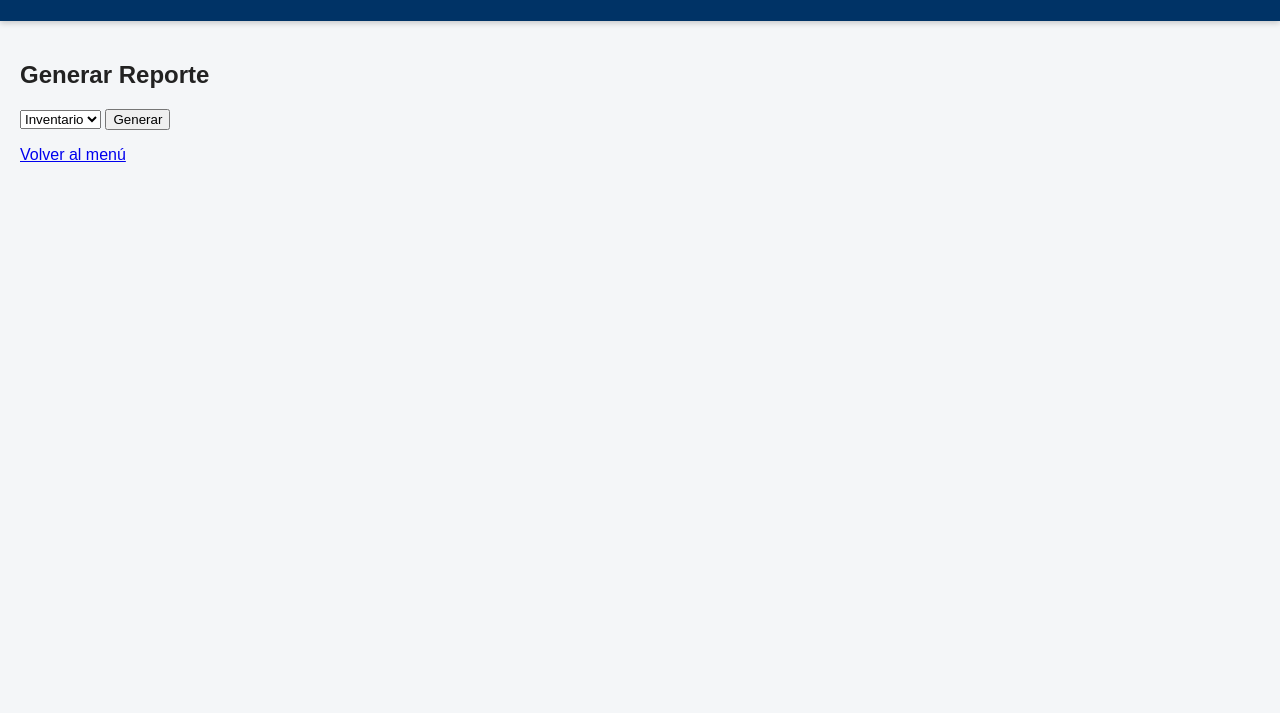
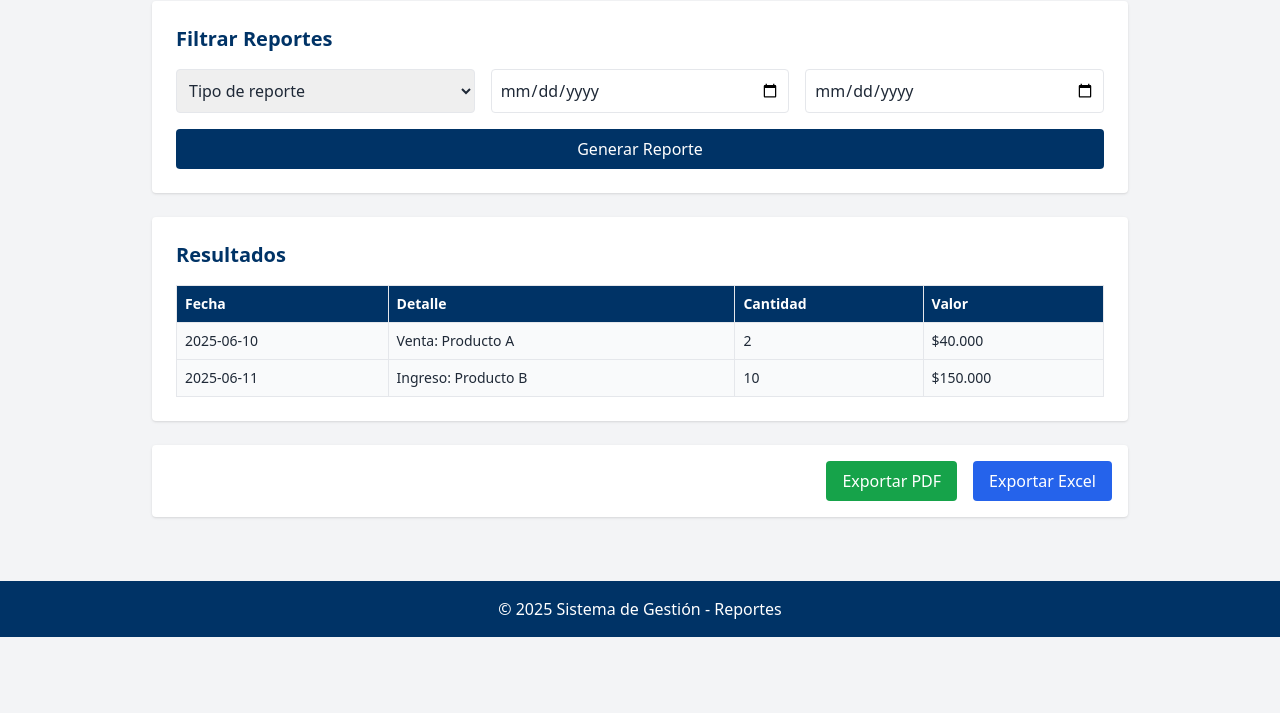
Before and after one commit to burggos/web_project_package, a plain HTML site: page frontend/reportes.html in a window 1280 px wide. Shown: the part 87-800 px from the top of the page. Drawn offline with nearby package versions, Linux system fonts and the light colour scheme.

Commit message:
Update reportes.html

```diff
--- a/frontend/reportes.html
+++ b/frontend/reportes.html
@@ -1,33 +1,80 @@
-<!doctype html>
+<!DOCTYPE html>
 <html lang="es">
 <head>
-  <meta charset="utf-8">
-  <meta name="viewport" content="width=device-width, initial-scale=1">
-  <title>Reportes</title>
-  <link rel="stylesheet" href="styles.css">
+  <meta charset="UTF-8" />
+  <meta name="viewport" content="width=device-width, initial-scale=1.0"/>
+  <title>Módulo de Reportes</title>
+  <script src="https://cdn.tailwindcss.com"></script>
 </head>
-<body>
-<header>
-  <h1>Reportes</h1>
-</header>
+<body class="bg-gray-100 text-gray-800 min-h-screen">
 
-<main>
-  <section>
-    <h2>Generar Reporte</h2>
-    <select id="tipoReporte">
-      <option value="inventario">Inventario</option>
-      <option value="ventas">Ventas</option>
-    </select>
-    <button id="btnGenerar">Generar</button>
-  </section>
+  <!-- Encabezado -->
+  <header class="bg-[#003366] text-white p-4">
+    <h1 class="text-2xl font-bold">Sistema de Gestión - Módulo de Reportes</h1>
+  </header>
 
-  <section id="resultadoReporte">
-    <!-- Aquí se cargará automáticamente el reporte -->
-  </section>
+  <!-- Contenido principal -->
+  <main class="p-6 max-w-5xl mx-auto">
 
-  <p><a href="index.html">Volver al menú</a></p>
-</main>
+    <!-- Filtros -->
+    <section class="bg-white p-6 rounded shadow mb-6">
+      <h2 class="text-xl font-semibold text-[#003366] mb-4">Filtrar Reportes</h2>
+      <form class="grid grid-cols-1 md:grid-cols-3 gap-4">
+        <select class="border p-2 rounded w-full">
+          <option>Tipo de reporte</option>
+          <option>Ventas</option>
+          <option>Inventario</option>
+          <option>Clientes</option>
+        </select>
+        <input type="date" class="border p-2 rounded w-full" placeholder="Fecha desde">
+        <input type="date" class="border p-2 rounded w-full" placeholder="Fecha hasta">
+        <button type="button" class="md:col-span-3 bg-[#003366] text-white py-2 rounded hover:bg-blue-800">Generar Reporte</button>
+      </form>
+    </section>
 
-<script src="js/reportes.js"></script>
+    <!-- Resultados -->
+    <section class="bg-white p-6 rounded shadow mb-6">
+      <h2 class="text-xl font-semibold text-[#003366] mb-4">Resultados</h2>
+      <div class="overflow-x-auto">
+        <table class="w-full border border-gray-300 text-sm text-left">
+          <thead class="bg-[#003366] text-white">
+            <tr>
+              <th class="p-2 border">Fecha</th>
+              <th class="p-2 border">Detalle</th>
+              <th class="p-2 border">Cantidad</th>
+              <th class="p-2 border">Valor</th>
+            </tr>
+          </thead>
+          <tbody>
+            <tr class="bg-gray-50 hover:bg-gray-100">
+              <td class="p-2 border">2025-06-10</td>
+              <td class="p-2 border">Venta: Producto A</td>
+              <td class="p-2 border">2</td>
+              <td class="p-2 border">$40.000</td>
+            </tr>
+            <tr class="bg-gray-50 hover:bg-gray-100">
+              <td class="p-2 border">2025-06-11</td>
+              <td class="p-2 border">Ingreso: Producto B</td>
+              <td class="p-2 border">10</td>
+              <td class="p-2 border">$150.000</td>
+            </tr>
+          </tbody>
+        </table>
+      </div>
+    </section>
+
+    <!-- Exportar -->
+    <section class="bg-white p-4 rounded shadow flex gap-4 justify-end">
+      <button class="bg-green-600 text-white px-4 py-2 rounded hover:bg-green-700">Exportar PDF</button>
+      <button class="bg-blue-600 text-white px-4 py-2 rounded hover:bg-blue-700">Exportar Excel</button>
+    </section>
+
+  </main>
+
+  <!-- Pie de página -->
+  <footer class="bg-[#003366] text-white text-center p-4 mt-10">
+    <p>&copy; 2025 Sistema de Gestión - Reportes</p>
+  </footer>
+
 </body>
 </html>
```
